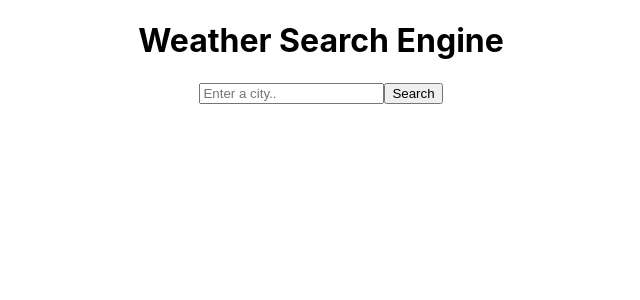
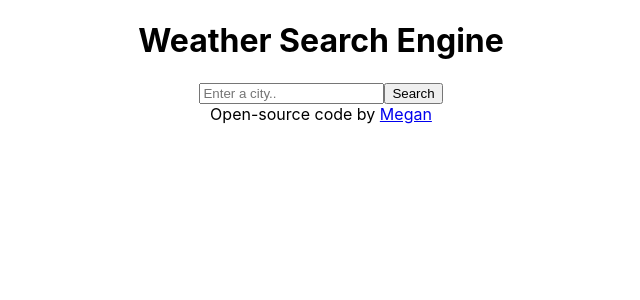
Before and after one commit to megj88/react-weather, a React (Create React App) app: page / in a window 1280 px wide. Shown: the top 300 px of the page, without its empty margins (319-959 px from the left). Built offline with nearby package versions, Linux system fonts and the light colour scheme.

Commit message:
Add footer with github link

```diff
--- a/src/App.js
+++ b/src/App.js
@@ -8,6 +8,9 @@ function App() {
        <h1>Weather Search Engine</h1>
        <SearchEngine />
       </header>
+      <footer>
+        Open-source code by <a href="https://github.com/megj88/react-weather" target="_blank">Megan</a>
+      </footer>
     </div>
   );
 }
```
